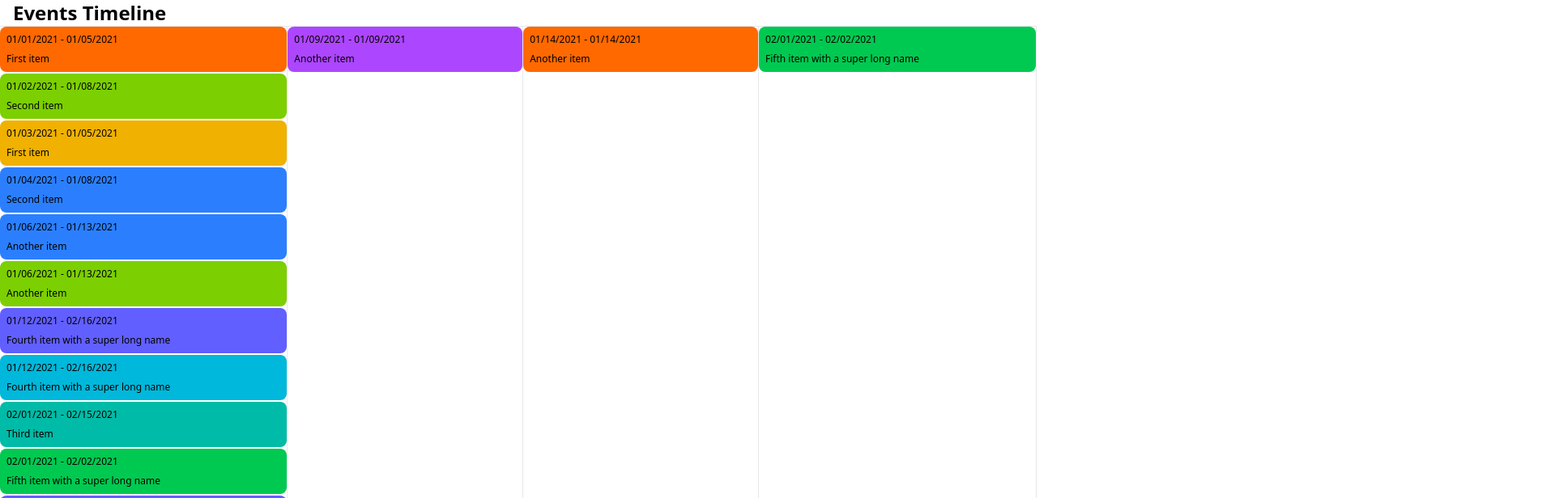
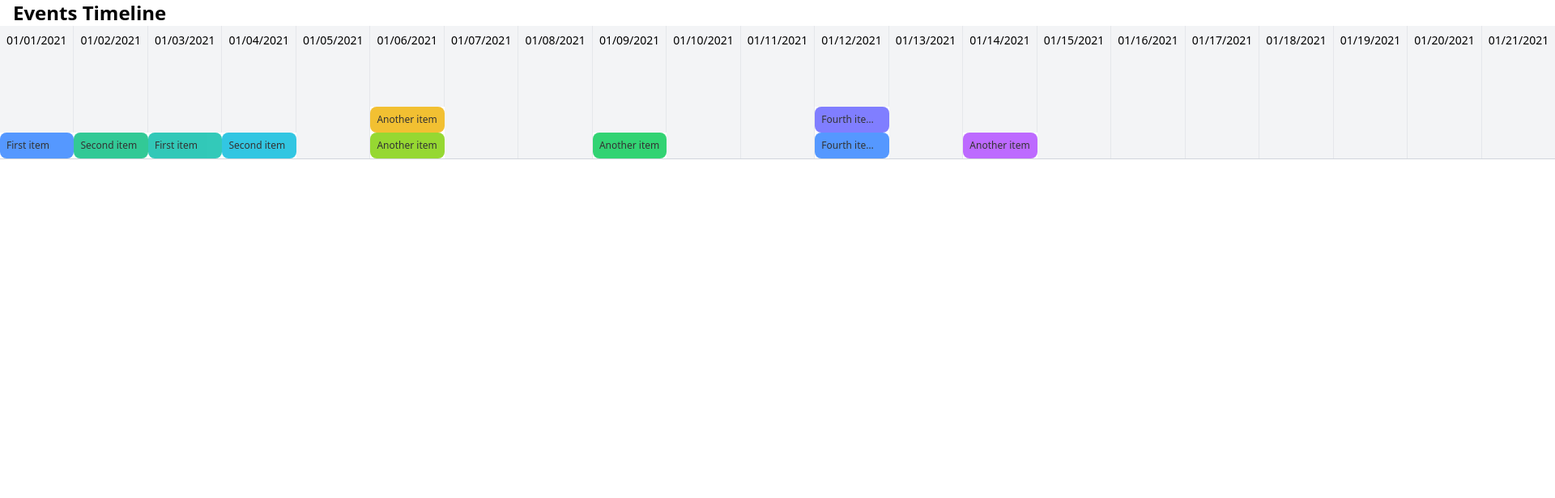
Before and after one commit to romlacerda/timeline-app, a React (Vite) app: page / in a window 1280 px wide. Shown: the top 616 px of the page at 81% size, 1920 px wide, since content can reach past the window. Built offline with nearby package versions, Linux system fonts and the light colour scheme.

Commit message:
feat: timeline grid date logic

```diff
--- a/package.json
+++ b/package.json
@@ -11,6 +11,8 @@
   },
   "dependencies": {
     "@dnd-kit/core": "^6.3.1",
+    "@dnd-kit/modifiers": "^9.0.0",
+    "@dnd-kit/sortable": "^10.0.0",
     "@tailwindcss/vite": "^4.1.11",
     "dayjs": "^1.11.13",
     "react": "^19.1.1",
--- a/src/features/timeline/components/event-bar.tsx
+++ b/src/features/timeline/components/event-bar.tsx
@@ -1,5 +1,5 @@
-import dayjs from "dayjs";
 import type { Event } from "../types";
+import { useDraggable } from "@dnd-kit/core";
 
 const availableColors = [
   "bg-rose-500",
@@ -16,21 +16,40 @@ const availableColors = [
   "bg-green-500",
 ] as const;
 
-export const EventBar = ({ event }: { event: Event }) => {
-  const randomColor =
-    availableColors[Math.floor(Math.random() * availableColors.length)];
+type Props = {
+  event: Event;
+  updateEventName: (eventId: number, newName: string) => void;
+};
+
+export const EventBar = ({ event, updateEventName }: Props) => {
+  const { attributes, listeners, setNodeRef, transform, isDragging } =
+    useDraggable({
+      id: `event-${event.id}`,
+    });
+
+  const eventColor = availableColors[event.id % availableColors.length];
+
+  const style = {
+    transform: transform
+      ? `translate3d(${transform.x}px, ${transform.y}px, 0)`
+      : undefined,
+  };
 
   return (
     <div
-      className={`${randomColor} flex items-center p-2 text-xs flex-col rounded-lg gap-y-2 w-full`}
+      ref={setNodeRef}
+      style={style}
+      {...listeners}
+      {...attributes}
+      className={`${eventColor} h-full flex items-center p-2 text-xs flex-col rounded-lg gap-y-2 w-full cursor-grab opacity-80 ${
+        isDragging ? "opacity-50" : ""
+      }`}
     >
-      <div className="text-xs w-full text-left">
-        {dayjs(event.start).format("MM/DD/YYYY")} -{" "}
-        {dayjs(event.end).format("MM/DD/YYYY")}
-      </div>
-      <span className="text-xs truncate w-full text-left" title={event.name}>
-        {event.name}
-      </span>
+      <input
+        className="text-xs truncate w-full text-left outline-none"
+        value={event.name}
+        onChange={(e) => updateEventName(event.id, e.target.value)}
+      />
     </div>
   );
 };
--- a/src/features/timeline/components/lane.tsx
+++ /dev/null
@@ -1,11 +0,0 @@
-import { EventBar } from "./event-bar";
-
-export const Lane = ({ events }: { events: Event[] }) => {
-  return (
-    <div className="flex flex-col border-r border-gray-200 border-y h-[calc(100vh-100px)] gap-y-0.5">
-      {events.map((event) => (
-        <EventBar key={event.id} event={event} />
-      ))}
-    </div>
-  );
-};
--- a/src/features/timeline/components/timeline-grid.tsx
+++ b/src/features/timeline/components/timeline-grid.tsx
@@ -1,16 +1,47 @@
-import { Lane } from "./lane";
+import { DndContext } from "@dnd-kit/core";
 import { useEvents } from "../hooks/use-events";
-
 import "./timeline-grid.css";
+import dayjs from "dayjs";
+import { EventBar } from "./event-bar";
 
 export const TimelineGrid = () => {
-  const { lanes } = useEvents();
+  const { lanes, dateColumns, updateEventName } = useEvents();
 
   return (
-    <div id="timeline-grid">
-      {lanes.map((lane) => (
-        <Lane key={lane.id} events={lane} />
-      ))}
-    </div>
+    <DndContext>
+      <div id="timeline-grid">
+        <div className="flex w-full border-b border-gray-300">
+          {dateColumns.map((date) => {
+            return (
+              <div className="flex flex-col">
+                <div
+                  key={date}
+                  className="flex-1 p-2 text-center bg-gray-100 border-r border-gray-200 text-sm font-medium"
+                >
+                  {date}
+                </div>
+
+                {lanes.map((lane, index) => {
+                  return (
+                    <div key={index}>
+                      {lane.map((event) => {
+                        if (dayjs(event.start).format("MM/DD/YYYY") === date) {
+                          return (
+                            <EventBar
+                              event={event}
+                              updateEventName={updateEventName}
+                            />
+                          );
+                        }
+                      })}
+                    </div>
+                  );
+                })}
+              </div>
+            );
+          })}
+        </div>
+      </div>
+    </DndContext>
   );
 };
--- a/src/features/timeline/hooks/use-events.ts
+++ b/src/features/timeline/hooks/use-events.ts
@@ -1,6 +1,10 @@
 import dayjs from "dayjs";
+import { useState, useMemo, useCallback } from "react";
+import type { Event } from "../types";
+import isSameOrBefore from "dayjs/plugin/isSameOrBefore";
+import { getDatesInRange } from "../utils";
 
-const mock = [
+const mockEvents = [
   {
     id: 1,
     start: "2021-01-01",
@@ -87,13 +91,29 @@ const mock = [
   }
 ];
 
+dayjs.extend(isSameOrBefore);
+
 export const useEvents = () => {
-  const lanes: Array<Array<typeof mock[0] & { lane: number }>> = [];
+  const [events, setEvents] = useState<Event[]>(mockEvents);
 
-  const assignLanes = () => {
-    const sortedEvents = mock.sort((a, b) => {
-      return dayjs(a.start).diff(dayjs(b.start));
-    });
+  const updateEventName = (eventId: number, newName: string) => {
+    setEvents(prevEvents =>
+      prevEvents.map(event =>
+        event.id === eventId
+          ? { ...event, name: newName }
+          : event
+      )
+    );
+  };
+
+
+  const assignLanes = useCallback(() => {
+
+    const lanesList: Event[][] = [];
+
+    const sortedEvents = [...events].sort((a, b) =>
+      dayjs(a.start).diff(dayjs(b.start))
+    );
 
     for (let i = 0; i < sortedEvents.length; i++) {
         const event = sortedEvents[i];
@@ -101,25 +121,25 @@ export const useEvents = () => {
         const currentEnd = dayjs(event.end);
         const nextStart = dayjs(sortedEvents[i + 1]?.start);
 
-        if (lanes.length === 0) {
-          lanes.push([event]);
+        if (lanesList.length === 0) {
+          lanesList.push([event]);
         } else {
-          for (let j = 0; j < lanes.length; j++) {
-            if (nextStart.isBefore(currentEnd)) {
-              lanes[j].push(event);
+          for (let j = 0; j < lanesList.length; j++) {
+            if (nextStart.isAfter(currentEnd)) {
+              lanesList[j].push(event);
               break;
             } else {
-              lanes.push([event]);
+              lanesList.push([event]);
               break;
             }
           }
         }
     }
 
-  };
+    return lanesList;
+  }, [events]);
 
-  assignLanes();
-  console.log(lanes);
+  const lanes = useMemo(() => assignLanes(), [assignLanes]);
 
-  return { lanes };
+  return { events, lanes, updateEventName, dateColumns: getDatesInRange(events[0].start, events[events.length - 1].end) };
 };
--- /dev/null
+++ b/src/features/timeline/utils/index.ts
@@ -0,0 +1,14 @@
+import dayjs from "dayjs";
+
+export const getDatesInRange = (startDate: string, endDate: string) => {
+    const dates = [];
+    let currentDate = dayjs(startDate);
+    const endDay = dayjs(endDate);
+
+    while (currentDate.isSameOrBefore(endDay, "day")) {
+      dates.push(currentDate.format("MM/DD/YYYY"));
+      currentDate = currentDate.add(1, "day");
+    }
+
+    return dates;
+  };
--- /dev/null
+++ b/src/shared/ui/dragabble.tsx
@@ -0,0 +1,18 @@
+import { useDraggable } from "@dnd-kit/core";
+
+export const Draggable = (props: { children: React.ReactNode; id: string }) => {
+  const { attributes, listeners, setNodeRef, transform } = useDraggable({
+    id: "draggable",
+  });
+  const style = transform
+    ? {
+        transform: `translate3d(${transform.x}px, ${transform.y}px, 0)`,
+      }
+    : undefined;
+
+  return (
+    <button ref={setNodeRef} style={style} {...listeners} {...attributes}>
+      {props.children}
+    </button>
+  );
+};
--- /dev/null
+++ b/src/shared/ui/droppable.tsx
@@ -0,0 +1,16 @@
+import { useDroppable } from "@dnd-kit/core";
+
+export const Droppable = (props: { children: React.ReactNode; id: string }) => {
+  const { isOver, setNodeRef } = useDroppable({
+    id: "droppable",
+  });
+  const style = {
+    color: isOver ? "green" : undefined,
+  };
+
+  return (
+    <div ref={setNodeRef} style={style}>
+      {props.children}
+    </div>
+  );
+};
```
Also changed, not shown: 1 other file (tests, documents, lock files or other folders).
